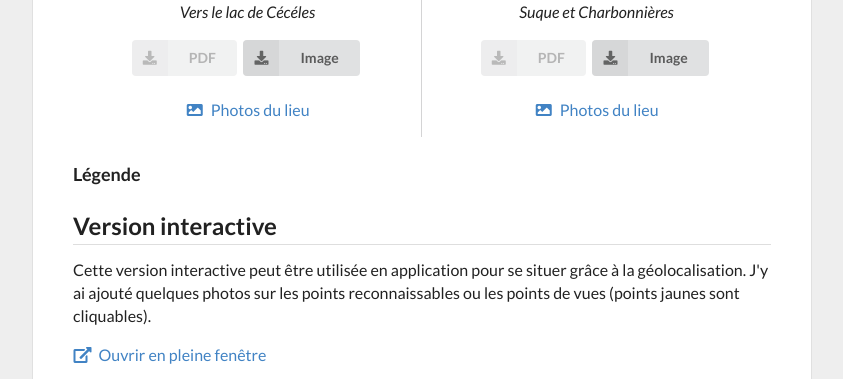
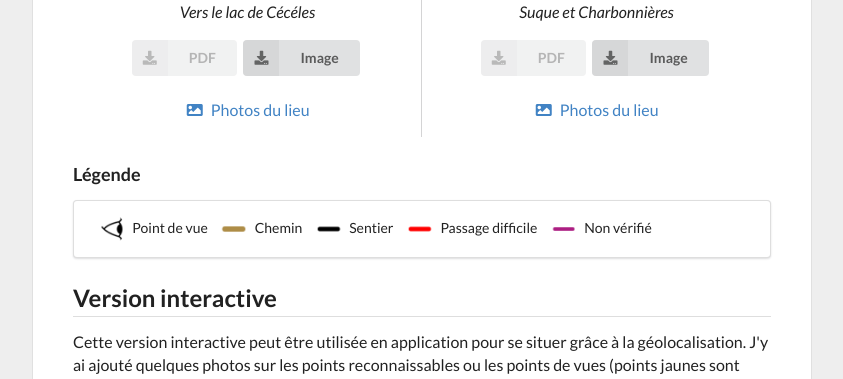
Before and after one commit to Doelia/www2.stephanewouters.fr, a PHP site: page /carto/website/index.html in a window 1280 px wide. Shown: the part 753-1132 px from the top of the page, without its empty margins (218-1061 px from the left). Run offline with PHP 8.4, Linux system fonts and the light colour scheme.

Commit message:
:sparkles: Ajout d'une legende

```diff
--- a/carto/website/index.html
+++ b/carto/website/index.html
@@ -100,6 +100,22 @@
     </div>
 
     <h3>Légende</h3>
+    <div class="ui segment my_legend">
+        <img class="ui avatar image" src="legend/eye.png">
+        Point de vue
+
+        <img class="ui avatar image" src="legend/chemin.png">
+        Chemin
+
+        <img class="ui avatar image" src="legend/black.png">
+        Sentier
+
+        <img class="ui avatar image" src="legend/hard.png">
+        Passage difficile
+
+        <img class="ui avatar image" src="legend/purple.png">
+        Non vérifié
+    </div>
 
 
     <h2 class="ui dividing header">Version interactive</h2>
--- a/carto/website/style.css
+++ b/carto/website/style.css
@@ -16,8 +16,12 @@ body {
     background-color: white;
 }
 
-@media (min-width: 992px) {
+@media (min-width: 720px) {
     .ui.main.container {
         padding: 40px;
     }
 }
+
+.my_legend img {
+    margin-left: 10px;
+}
```
Also changed, not shown: carto/website/legend/black.png (added), carto/website/legend/chemin.png (added), carto/website/legend/eye.png (added), carto/website/legend/hard.png (added), carto/website/legend/purple.png (added).
